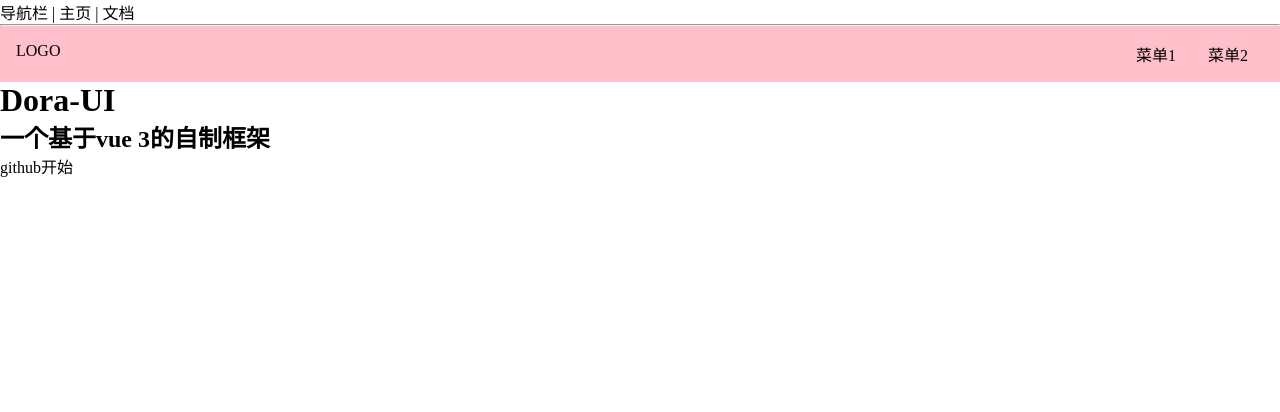
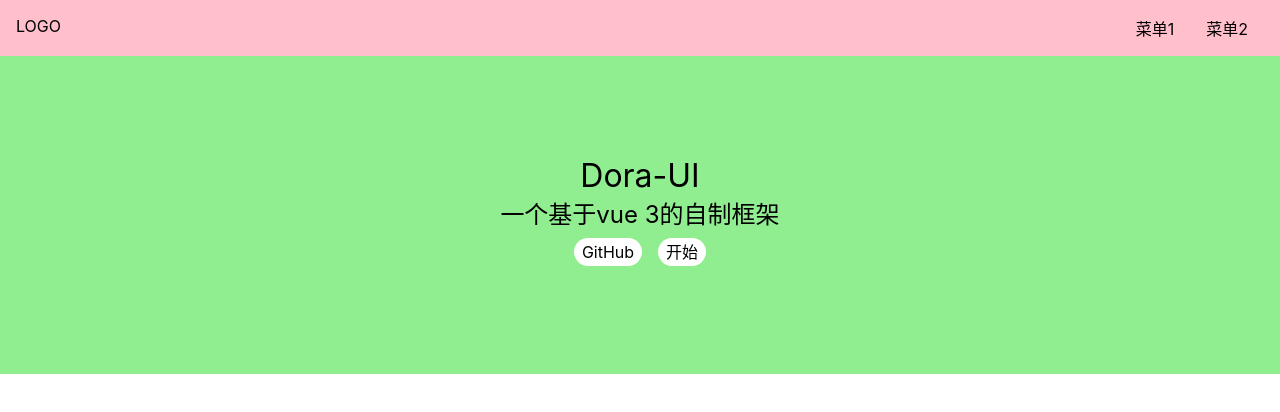
Before and after one commit to flaChang/Xueduo-ui-sourceCode, a Vue app: page / in a window 1280 px wide. Shown: the top 412 px of the page. Built offline with nearby package versions, Linux system fonts and the light colour scheme.

Commit message:
样式初成

```diff
--- a/src/App.vue
+++ b/src/App.vue
@@ -1,9 +1,4 @@
 <template>
-  <div>导航栏 |
-  <router-link to="/">主页</router-link> |
-  <router-link to="/doc">文档</router-link>
-  </div>
-  <hr>
   <router-view/>
 </template>
 
--- a/src/components/Topnav.vue
+++ b/src/components/Topnav.vue
@@ -13,6 +13,8 @@
   background: pink;
   display: flex;
   padding: 16px;
+  position: relative;
+  z-index: 10;
   > .logo {
     max-width: 6em;
     margin-right: auto;
--- a/src/index.scss
+++ b/src/index.scss
@@ -12,5 +12,15 @@ a {
   color: inherit;
   &:hover {
     border-bottom: 1px solid;
+    cursor: pointer;
   }
 }
+
+h1,h2,h3,h4,h5,h6{
+  font-weight: normal;
+}
+
+body {
+  font-size: 16px;
+  font-family: -apple-system, "Noto Sans", "Helvetica Neue", Helvetica, "Nimbus Sans L", Arial, "Liberation Sans", "PingFang SC", "Hiragino Sans GB", "Noto Sans CJK SC", "Source Han Sans SC", "Source Han Sans CN", "Microsoft YaHei", "Wenquanyi Micro Hei", "WenQuanYi Zen Hei", "ST Heiti", SimHei, "WenQuanYi Zen Hei Sharp", sans-serif;
+}
--- a/src/views/document.vue
+++ b/src/views/document.vue
@@ -2,7 +2,23 @@
   <div>
     <Topnav />
     <div class="content">
-      <aside>边栏</aside>
+      <aside>
+        <h2>组件列表</h2>
+        <ol>
+          <li>
+            <router-link to="/doc/switch">Switch 组件</router-link>
+          </li>
+          <li>
+            <router-link to="/doc/button">Button 组件</router-link>
+          </li>
+          <li>
+            <router-link to="/doc/dialog">Dialog 组件</router-link>
+          </li>
+          <li>
+            <router-link to="/doc/tabs">Tabs 组件</router-link>
+          </li>
+        </ol>
+      </aside>
       <main>主内容</main>
     </div>
   </div>
@@ -14,3 +30,23 @@ export default {
   components: { Topnav },
 };
 </script>
+
+<style lang="scss" scoped>
+aside {
+  background: lightblue;
+  width: 150px;
+  padding: 16px;
+  position: fixed;
+  top: 0;
+  left: 0;
+  padding-top: 70px;
+  > h2 {
+    margin-bottom: 4px;
+  }
+  > ol {
+    > li {
+      padding: 4px 0;
+    }
+  }
+}
+</style>
--- a/src/views/home.vue
+++ b/src/views/home.vue
@@ -1,23 +1,43 @@
 <template>
   <div>
-  <Topnav/>
+    <Topnav />
     <div class="banner">
       <h1>Dora-UI</h1>
       <h2>一个基于vue 3的自制框架</h2>
       <p class="actions">
-        <a href="">github</a>
-        <a href="">开始</a>
+        <a href="https://github.com">GitHub</a>
+        <router-link to="/doc">开始</router-link>
       </p>
     </div>
   </div>
 </template>
 
-<script lang='ts'>
-import Topnav from '../components/Topnav.vue'
+<script lang="ts">
+import Topnav from "../components/Topnav.vue";
 export default {
-    components: {Topnav}
-}
+  components: { Topnav },
+};
 </script>
 <style lang="scss" scoped>
-
+.banner {
+  padding: 100px 0;
+  display: flex;
+  justify-content: center;
+  align-items: center;
+  flex-direction: column;
+  background: lightgreen;
+  > .actions {
+    padding: 8px 0;
+    a {
+      margin: 0 8px;
+      background: #fff;
+      display: inline-block;
+      $h: 28px;
+      height: $h;
+      line-height: $h;
+      border-radius: $h/2;
+      padding: 0 8px;
+    }
+  }
+}
 </style>
```
